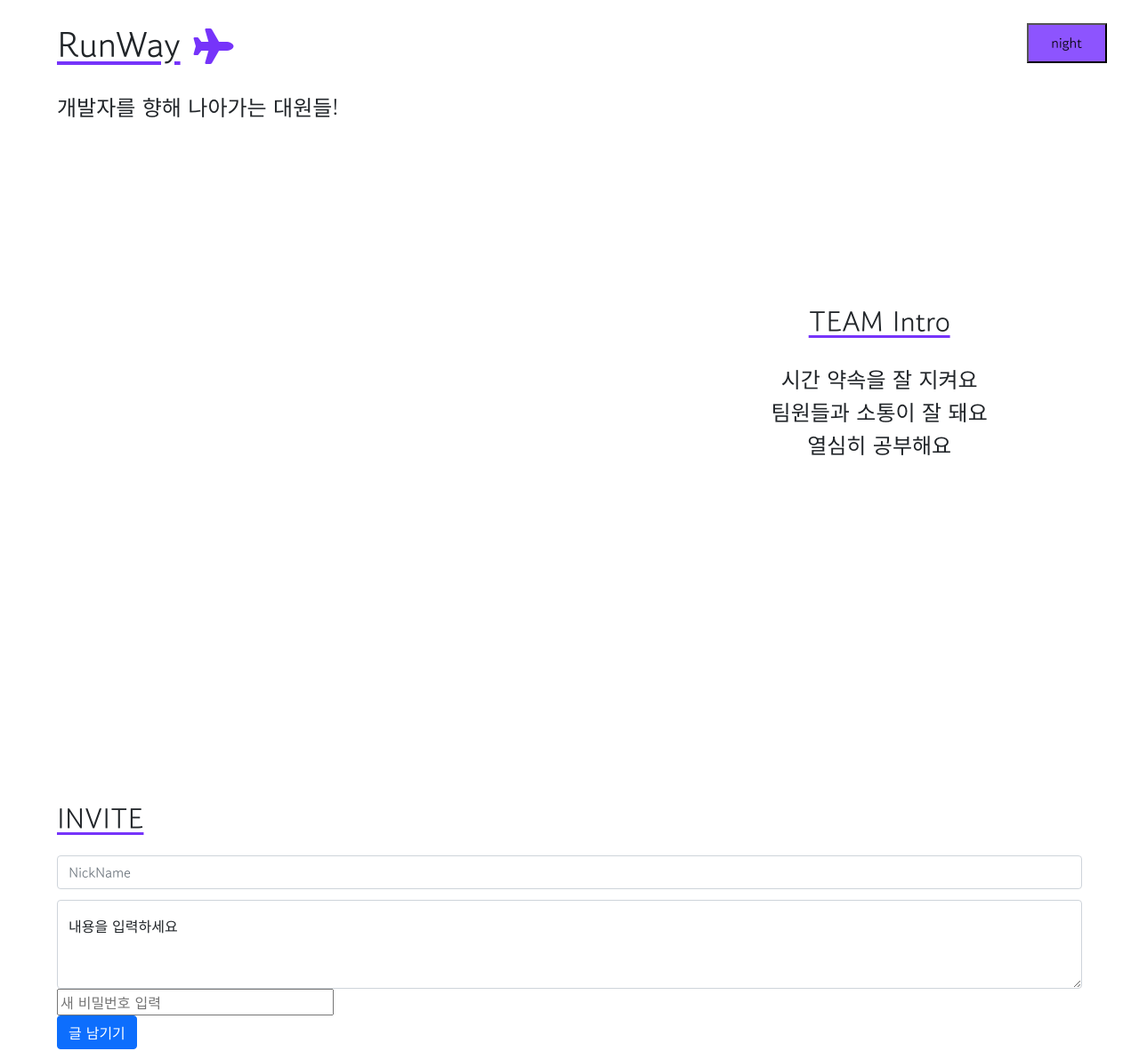
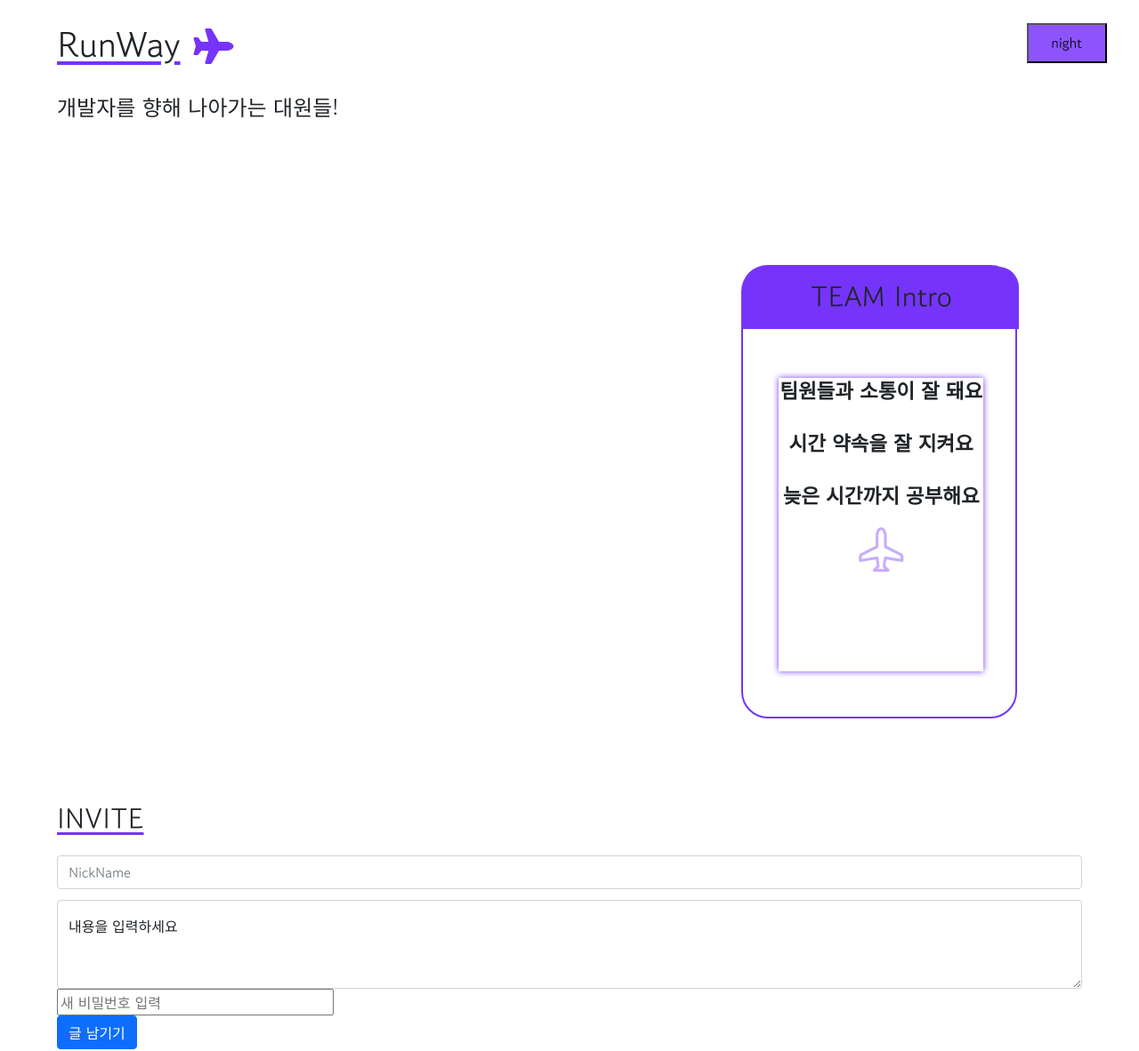
Before and after one commit to chaaaniii/sparta_mini, a Flask app: page / in a window 1280 px wide. Shown: the top 1182 px of the page at 89% size. Run offline with Flask 2, Linux system fonts and the light colour scheme; data that the repository does not hold is empty; some libraries are stand-ins or nearby versions.

Commit message:
Update index.html
Tema-intro 부분 스타일

```diff
--- a/templates/index.html
+++ b/templates/index.html
@@ -5,6 +5,8 @@
     <meta http-equiv="X-UA-Compatible" content="IE=edge">
     <meta name="viewport" content="width=device-width, initial-scale=1.0">
     <title>Document</title>
+    <!--CSS-->
+    <link rel="stylesheet" href="https://cdn.jsdelivr.net/npm/bootstrap-icons@1.9.1/font/bootstrap-icons.css">
     <link href="https://cdn.jsdelivr.net/npm/bootstrap@5.0.2/dist/css/bootstrap.min.css" rel="stylesheet"
           integrity="sha384-EVSTQN3/azprG1Anm3QDgpJLIm9Nao0Yz1ztcQTwFspd3yD65VohhpuuCOmLASjC" crossorigin="anonymous">
     <link href="https://fonts.googleapis.com/css2?family=Gowun+Dodum&display=swap" rel="stylesheet">
@@ -91,14 +93,60 @@
         .team-intro__text-box {
             width: 600px;
             height: 600px;
-            text-align: center;
-            margin-top: 105px;
+            display: flex;
+            justify-content: center;
+            margin-top: 5%;
         }
 
-        .team-intro__text-box h2 {
-            text-decoration: underline;
-            text-decoration-color: #7634FA;
+        .intro__text-box__phone{
+            width: 310px;
+            height: 510px;
+            border: 2px solid #7634FA;
+            border-radius: 30px;
+            text-align: center;
+
         }
+
+        .phone-title {
+            background-color: #7634FA;
+            width: 310px;
+            height: 70px;
+            border-radius: 23px 23px 0px 0px;
+            display: flex;
+            justify-content: center;
+            align-items: center;
+        }
+
+        .phone-title h2 {
+            margin-top: 2%;
+        }
+
+        .phone-text__box{
+            width: 310px;
+            height: 440px;
+            display: flex;
+            justify-content: center;
+            align-items: center;
+        }
+
+        .phone-text__minibox {
+            width: 230px;
+            height: 330px;
+            box-shadow: 0px 0px 7px 0px #7634FA;
+        }
+
+        .phone-text__minibox h4 {
+            font-size: 22.5px;
+            font-weight: 600;
+        }
+
+        .phone-text__minibox i {
+            font-size: 50px;
+            color: #7634FA;
+            opacity: 0.4;
+
+        }
+
 
         .invite-box {
             margin-right: 5%;
@@ -164,6 +212,23 @@
                 height: 250px;
                 border-radius: 15%;
             }
+
+            .intro__text-box__phone {
+                height: 300px;
+                margin-bottom: 10%;
+            }
+            .phone-text__box {
+                height: 225px;
+            }
+            .phone-text__minibox {
+                height: 175px;
+            }
+            .phone-text__minibox i {
+                position: relative;
+                bottom: 55%;
+                opacity: 0.2;
+            }
+
 
             .invite-box {
                 margin-top: 50%;
@@ -313,12 +378,20 @@
         <div class="team-intro__imgbox" id="team_img">
         </div>
 
-
         <div class="team-intro__text-box">
-            <h2>TEAM Intro</h2><br>
-            <h4>시간 약속을 잘 지켜요</h4>
-            <h4>팀원들과 소통이 잘 돼요</h4>
-            <h4>열심히 공부해요</h4>
+            <div class="intro__text-box__phone">
+                <div class="phone-title">
+                    <h2>TEAM Intro</h2><br>
+                </div>
+                <div class="phone-text__box">
+                    <div class="phone-text__minibox">
+                        <h4>팀원들과 소통이 잘 돼요</h4><br>
+                        <h4>시간 약속을 잘 지켜요</h4><br>
+                        <h4>늦은 시간까지 공부해요</h4>
+                        <i class="bi bi-airplane"></i>
+                    </div>
+                </div>
+            </div>
         </div>
 
     </div>
```
